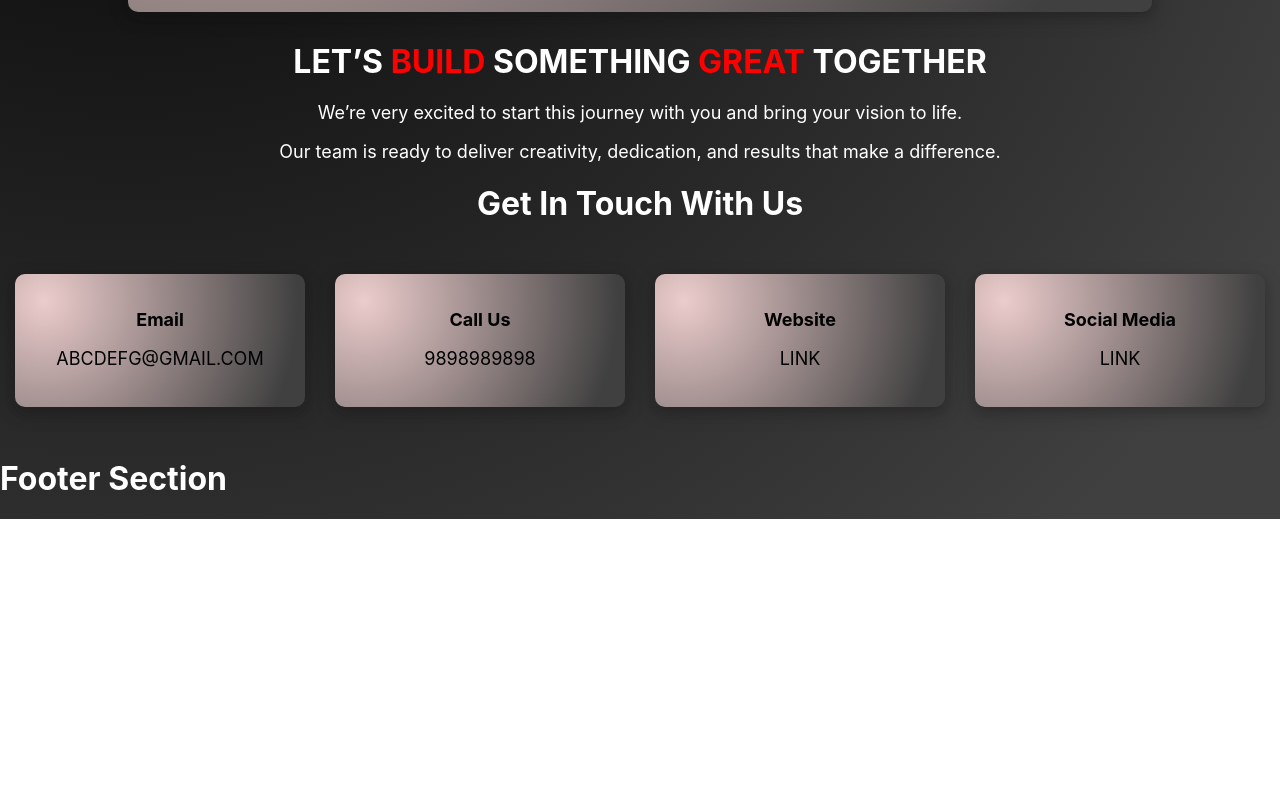
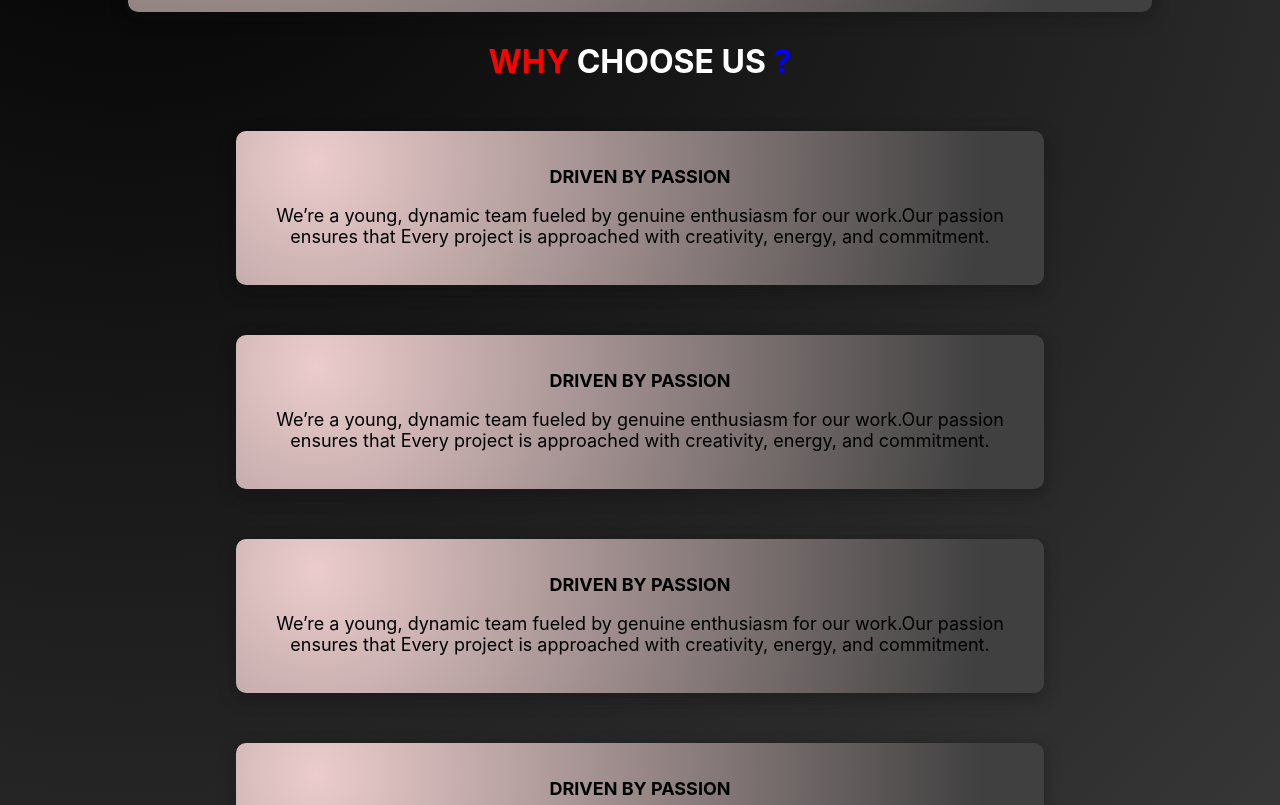
Before and after one commit to PiyushGogo/just-do-it, a React (Create React App) app in the folder just-do-it/: page / in a window 1280 px wide. Shown: the part 675-1480 px from the top of the page. Before the commit the page ends 1194 px from the top, so only its background shows below. Built offline with nearby package versions, Linux system fonts and the light colour scheme.

Commit message:
why choose us page layout

```diff
--- a/just-do-it/src/App.js
+++ b/just-do-it/src/App.js
@@ -12,8 +12,6 @@ function App() {
       <Navbar />
       <Routes>
         <Route path="/" element={<Home />} />
-        <Route path="/home" element={<Home />} />
-        <Route path="/who-we-are" element={<WhoWeAre />} />
       </Routes>
       <Footer />
     </div>
--- a/just-do-it/src/pages/Home/Home.jsx
+++ b/just-do-it/src/pages/Home/Home.jsx
@@ -2,12 +2,14 @@ import React from "react";
 import WhoWeAre from "../WhoWeAre/WhoWeAre";
 import "./Home.css";
 import ContactUs from "../ContactUs/ContactUs";
+import WhyChooseUs from "../WhyChooseUs/WhyChooseUs";
 
 const Home = () => {
   return (
     <>
       <div className="home">
         <WhoWeAre />
+        <WhyChooseUs />
         <ContactUs />
       </div>
     </>
--- a/just-do-it/src/pages/WhoWeAre/WhoWeAre.css
+++ b/just-do-it/src/pages/WhoWeAre/WhoWeAre.css
@@ -25,6 +25,9 @@
 .text_red{
     color: red;
 }
+.text_blue{
+    color: blue;
+}
 p{
     font-size: 28px;
 }
--- /dev/null
+++ b/just-do-it/src/pages/WhyChooseUs/WhyChooseUs.css
@@ -0,0 +1,11 @@
+.why-choose-us{
+    text-align: center;
+}
+.why-card{
+    margin: 50px auto;
+    width: 60%;
+    padding: 20px;
+    background: radial-gradient(circle at 10% 20%, rgb(236, 204, 204) 0%, rgb(64, 64, 64) 90.2%);
+    border-radius: 10px;
+    box-shadow: 0 4px 8px 0 rgba(19, 19, 19, 0.2), 0 6px 20px 0 rgba(18, 17, 17, 0.19);
+}
--- /dev/null
+++ b/just-do-it/src/pages/WhyChooseUs/WhyChooseUs.jsx
@@ -0,0 +1,47 @@
+import React from "react";
+import "./WhyChooseUs.css";
+
+const WhyChooseUs = () => {
+  return (
+    <div className="why-choose-us">
+      <h1>
+        <span className="text_red">WHY</span> CHOOSE US{" "}
+        <span className="text_blue">?</span>
+      </h1>
+      <div className="why-card">
+        <h2 className="text_heading"> DRIVEN BY PASSION</h2>
+        <p className="text_heading">
+          We’re a young, dynamic team fueled by genuine enthusiasm for our
+          work.Our passion ensures that Every project is approached with
+          creativity, energy, and commitment.
+        </p>
+      </div>
+      <div className="why-card">
+        <h2 className="text_heading"> DRIVEN BY PASSION</h2>
+        <p className="text_heading">
+          We’re a young, dynamic team fueled by genuine enthusiasm for our
+          work.Our passion ensures that Every project is approached with
+          creativity, energy, and commitment.
+        </p>
+      </div>
+      <div className="why-card">
+        <h2 className="text_heading"> DRIVEN BY PASSION</h2>
+        <p className="text_heading">
+          We’re a young, dynamic team fueled by genuine enthusiasm for our
+          work.Our passion ensures that Every project is approached with
+          creativity, energy, and commitment.
+        </p>
+      </div>
+      <div className="why-card">
+        <h2 className="text_heading"> DRIVEN BY PASSION</h2>
+        <p className="text_heading">
+          We’re a young, dynamic team fueled by genuine enthusiasm for our
+          work.Our passion ensures that Every project is approached with
+          creativity, energy, and commitment.
+        </p>
+      </div>
+    </div>
+  );
+};
+
+export default WhyChooseUs;
```
